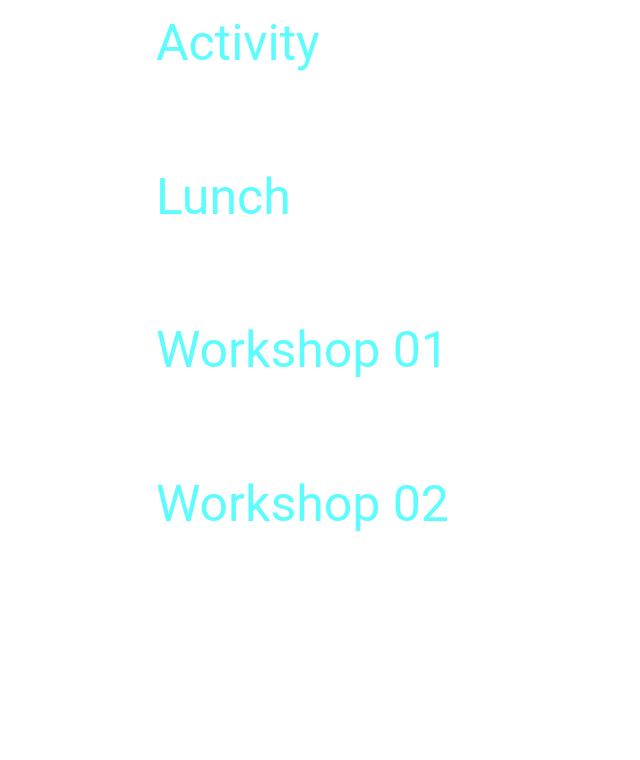
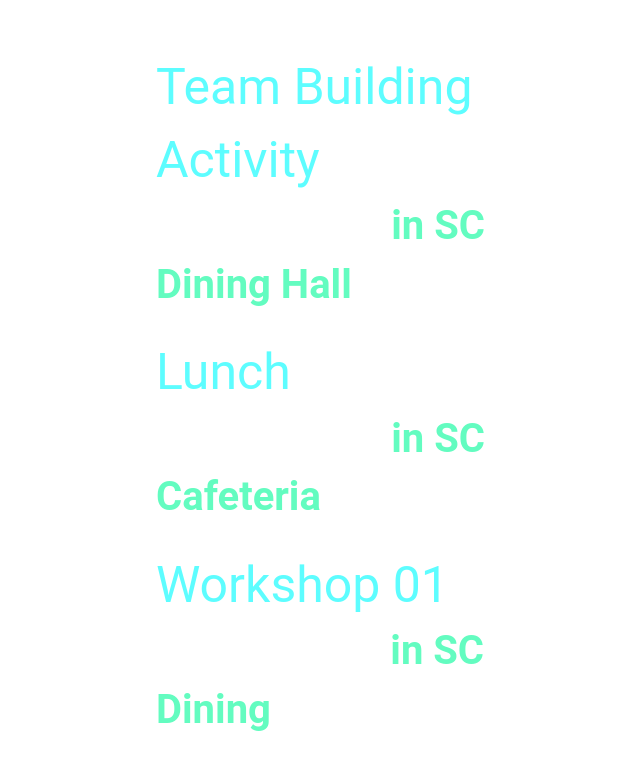
Before and after one commit to hawkhack/hawkhack-live, a React (Create React App) app in the folder client/: page / in a window 1280 px wide. Shown: the part 620-1380 px from the top of the page, without its empty margins (600-1240 px from the left). Before the commit the page ends 1239 px from the top, so only its background shows below. Built offline with nearby package versions, Linux system fonts and the light colour scheme; no server answers.

Commit message:
added schedule item  locations, only display location if location is available

```diff
--- a/client/src/App.js
+++ b/client/src/App.js
@@ -38,7 +38,7 @@ class App extends Component {
     {
       text:"Lunch",
       time: new Date(2019, 2, 30, 11, 30),
-      location: ""
+      location: "SC Cafeteria"
     },
     {
       text:"Workshop 01",
@@ -83,7 +83,7 @@ class App extends Component {
     {
       text:"Midnight Snack",
       time: new Date(2019, 2, 31, 0),
-      location: ""
+      location: "SC Cafeteria"
     },
     {
       text:"Slideshow Karaoke",
@@ -108,7 +108,7 @@ class App extends Component {
     {
       text:"HawkHack 2019 Ends",
       time: new Date(2019, 2, 31, 16),
-      location: "N/A"
+      location: ""
     }]
   };
 
--- a/client/src/components/Schedule.js
+++ b/client/src/components/Schedule.js
@@ -12,6 +12,10 @@ const scheduleStyles = {
   listItem: {
     fontSize: "50px",
     color: "#5dfdff"
+  },
+  location:{
+    color:"#63FCC0",
+    fontWeight: "bold"
   }
 }
 
@@ -35,7 +39,7 @@ const Schedule = ({...props}) => {
             }
             secondary={
               <Typography className={classes.time}>
-                {msg.time.toLocaleTimeString()}
+                {msg.time.toLocaleTimeString()}<span className={classes.location} > {msg.location?"in "+msg.location:""}</span>
               </Typography>
             }
           />
```
